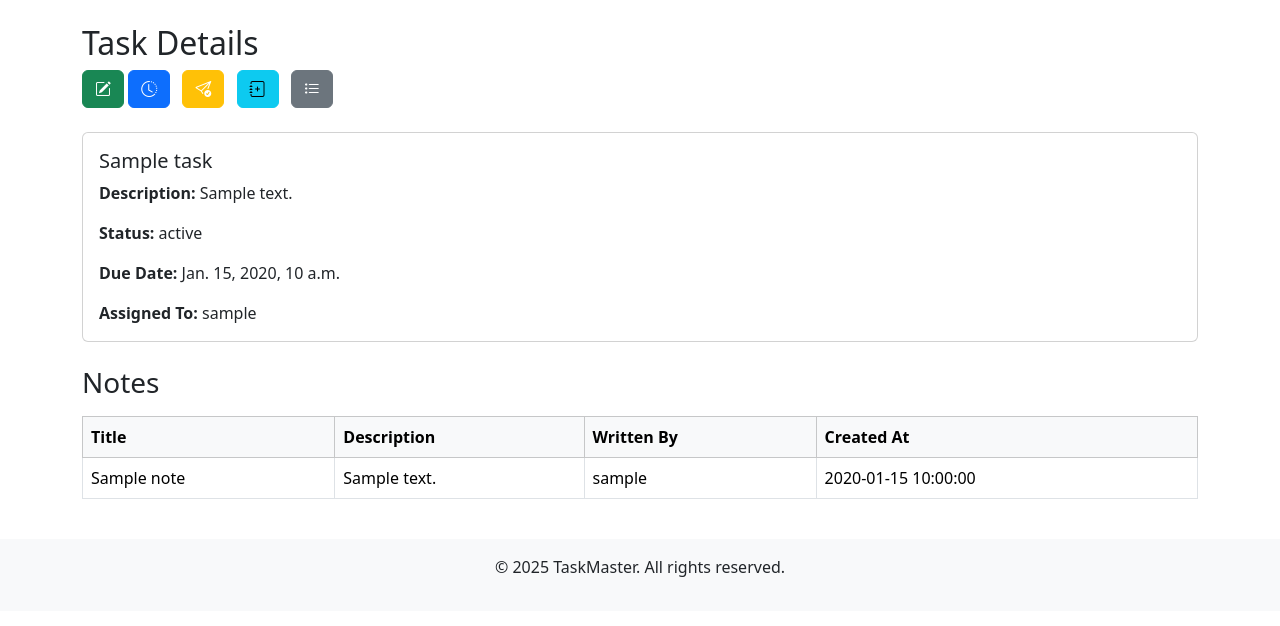
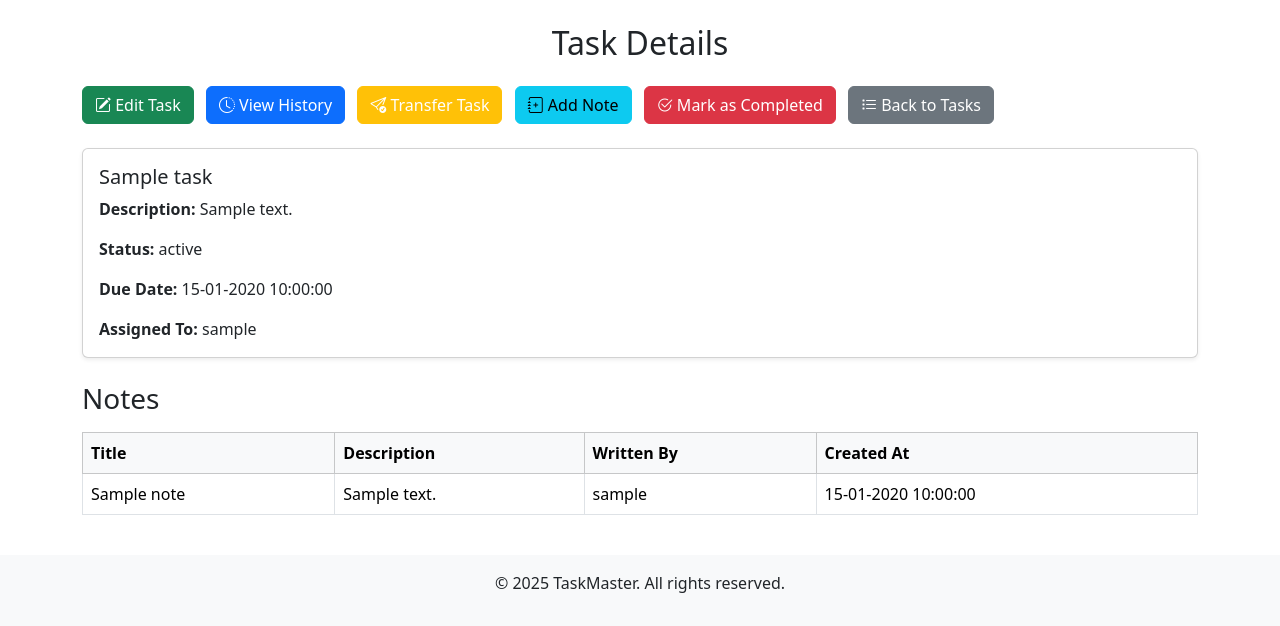
Before and after one commit to Nayefbah/taskmaster, a Django app: template my_app/templates/tasks/task_detail.html in a window 1280 px wide. Shown: the part 56-682 px from the top of the page. Run offline with Django 5.2, Linux system fonts and the light colour scheme; a user stored in the database is signed in; tables that the repository leaves empty hold one stand-in row (values such as "Sample post"); the template is opened without the code that fills it: values that come from a table or form of the project are taken from there, most other values are stand-ins (such as "Sample title", 1, 10 or a date in 2020); data that the repository does not hold is empty; some libraries are stand-ins or nearby versions.

Commit message:
before starting attachments

```diff
--- a/my_app/models.py
+++ b/my_app/models.py
@@ -26,6 +26,17 @@ class Job(models.Model):
     def __str__(self):
         return self.title
 
+    def update_status(self, new_status, user):
+        """Update status and create a history record."""
+        self.status = new_status
+        self.save()
+        JobHistory.objects.create(
+            job=self,
+            action=f"Status changed to {new_status}",
+            performed_by=user,
+            details=f"Task status updated to {new_status} by {user.username}."
+        )
+
 
 class Notes(models.Model):
     job = models.ForeignKey(Job, on_delete=models.CASCADE, related_name='notes')
--- a/my_app/templates/tasks/task_detail.html
+++ b/my_app/templates/tasks/task_detail.html
@@ -1,34 +1,58 @@
 {% extends 'base.html' %}
 
 {% block content %}
-<h2>Task Details</h2>
+<h2 class="my-4 text-center">Task Details</h2>
 
+<div class="mb-4">
     {% if task.status != 'Completed' %}
-    <div class="mb-4">
         {% if user.is_superuser %}
-            <a href="{% url 'edit_task' task.id %}" class="btn btn-success"><i class="bi bi-pencil-square"></i></a>
-            <a href="{% url 'task_history' task.id %}" class="btn btn-primary me-2"><i class="bi bi-clock-history"></i></a>
+            <a href="{% url 'edit_task' task.id %}" class="btn btn-success me-2">
+                <i class="bi bi-pencil-square"></i> Edit Task
+            </a>
+            <a href="{% url 'task_history' task.id %}" class="btn btn-primary me-2">
+                <i class="bi bi-clock-history"></i> View History
+            </a>
         {% endif %}
-        <a href="{% url 'transfer_task' task.id %}" class="btn btn-warning text-white me-2"><i class="bi bi-send-check"></i></a>
-        <a href="{% url 'add_note' task.id %}" class="btn btn-info me-2"><i class="bi bi-journal-plus"></i></a>
-        <a href="{% url 'task_list' %}" class="btn btn-secondary"><i class="bi bi-list-task"></i></a>
-    </div>
+
+        <a href="{% url 'transfer_task' task.id %}" class="btn btn-warning text-white me-2">
+            <i class="bi bi-send-check"></i> Transfer Task
+        </a>
+        <a href="{% url 'add_note' task.id %}" class="btn btn-info me-2">
+            <i class="bi bi-journal-plus"></i> Add Note
+        </a>
+
+        <form method="POST" action="{% url 'complete_task' task.id %}" class="d-inline">
+            {% csrf_token %}
+            <button type="submit" class="btn btn-danger me-2">
+                <i class="bi bi-check2-circle"></i> Mark as Completed
+            </button>
+        </form>
+
+        <a href="{% url 'task_list' %}" class="btn btn-secondary">
+            <i class="bi bi-list-task"></i> Back to Tasks
+        </a>
     {% else %}
         <div class="alert alert-success mb-4">
             <strong>This task has been completed. No further actions are allowed.</strong>
         </div>
-    <a href="{% url 'task_list' %}" class="btn btn-secondary"><i class="bi bi-list-task"></i></a>
+
+        <a href="{% url 'task_list' %}" class="btn btn-secondary me-2">
+            <i class="bi bi-list-task"></i> Back to Tasks
+        </a>
         {% if user.is_superuser %}
-    <a href="{% url 'task_history' task.id %}" class="btn btn-primary me-2"><i class="bi bi-clock-history"></i></a>
+            <a href="{% url 'task_history' task.id %}" class="btn btn-primary">
+                <i class="bi bi-clock-history"></i> View History
+            </a>
         {% endif %}
     {% endif %}
+</div>
 
-<div class="card mb-4">
+<div class="card mb-4 shadow-sm">
     <div class="card-body">
         <h5 class="card-title">{{ task.title }}</h5>
         <p class="card-text"><strong>Description:</strong> {{ task.description }}</p>
         <p class="card-text"><strong>Status:</strong> {{ task.get_status_display }}</p>
-        <p class="card-text"><strong>Due Date:</strong> {{ task.due_date }}</p>
+        <p class="card-text"><strong>Due Date:</strong> {{ task.due_date|date:"d-m-Y H:i:s" }}</p>
         <p class="card-text">
             <strong>Assigned To:</strong>
             {% if task.assigned_to %}
@@ -40,6 +64,7 @@
     </div>
 </div>
 
+<!-- Notes Section -->
 <h3 class="mb-3">Notes</h3>
 
 {% if notes %}
@@ -59,7 +84,7 @@
                         <td>{{ note.title }}</td>
                         <td>{{ note.description }}</td>
                         <td>{{ note.created_by.username }}</td>
-                        <td>{{ note.created_at|date:"Y-m-d H:i:s" }}</td>
+                        <td>{{ note.created_at|date:"d-m-Y H:i:s" }}</td>
                     </tr>
                 {% endfor %}
             </tbody>
@@ -68,5 +93,4 @@
 {% else %}
     <div class="alert alert-info">No notes available.</div>
 {% endif %}
-
 {% endblock %}
```
Also changed, not shown: my_app/views.py (+38 -12 lines). Lines whose indentation alone changed are shown as unchanged.
